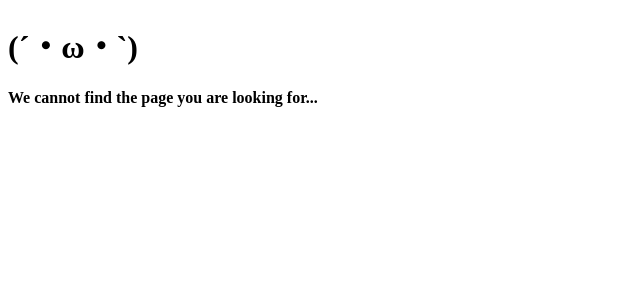
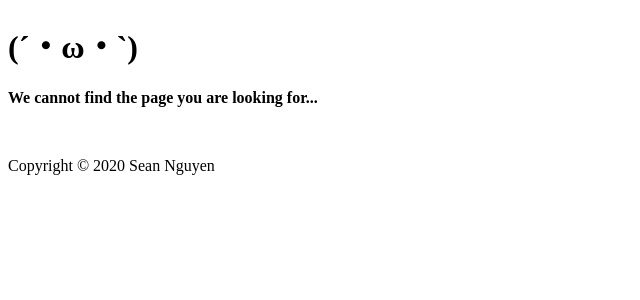
Before and after one commit to seansonhung/pickrm, a React (Create React App) app: page / in a window 1280 px wide. Shown: the top 300 px of the page, without its empty margins (0-640 px from the left). Built offline with nearby package versions, Linux system fonts and the light colour scheme; no server answers; what aws-amplify would draw is missing.

Commit message:
add layout

```diff
--- a/src/App.tsx
+++ b/src/App.tsx
@@ -3,14 +3,17 @@ import { Router } from '@reach/router';
 import CreatePost from './CreatePost';
 import ViewPost from './ViewPost';
 import NotFoundPage from './404';
+import Layout from './layout/Layout'
 
 const App = () => {
   return (
-    <Router basepath="/app">
-      <CreatePost path="/create" />
-      <ViewPost path="/view/:pid" />
-      <NotFoundPage default />
-    </Router>
+    <Layout>
+      <Router basepath="/app">
+        <CreatePost path="/create" />
+        <ViewPost path="/view/:pid" />
+        <NotFoundPage default />
+      </Router>
+    </Layout>
   )
 }
 
```
